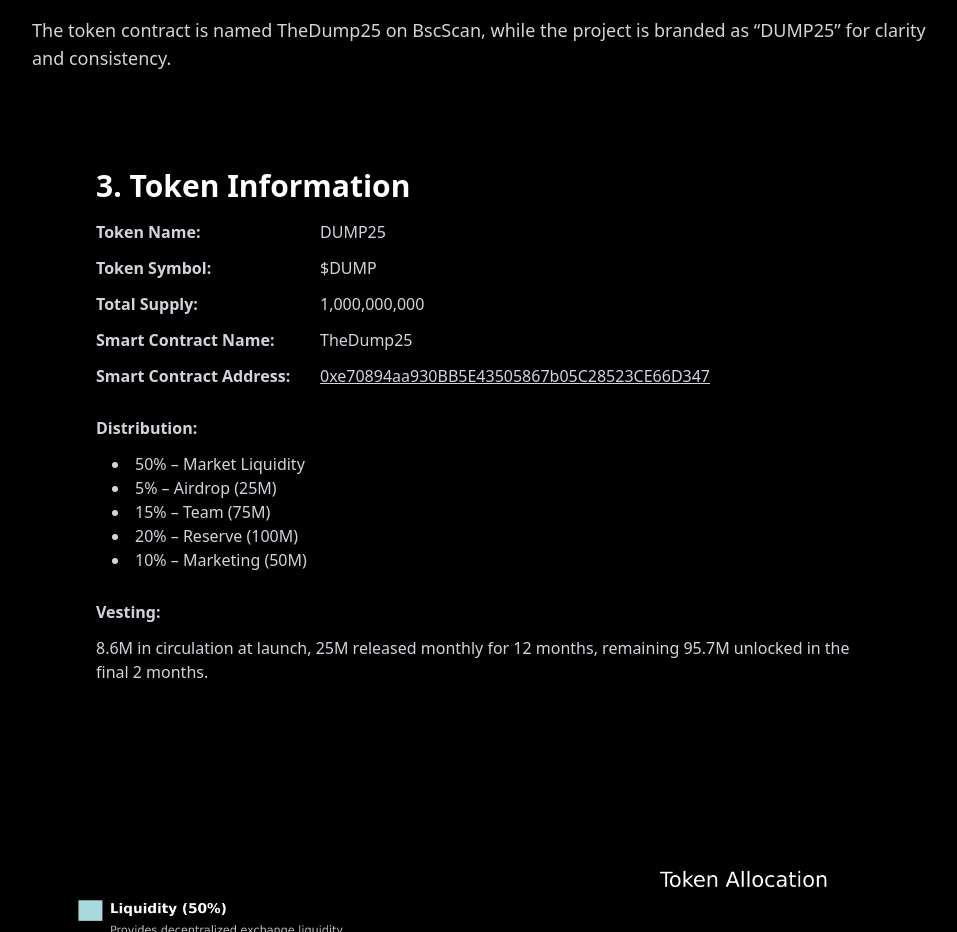
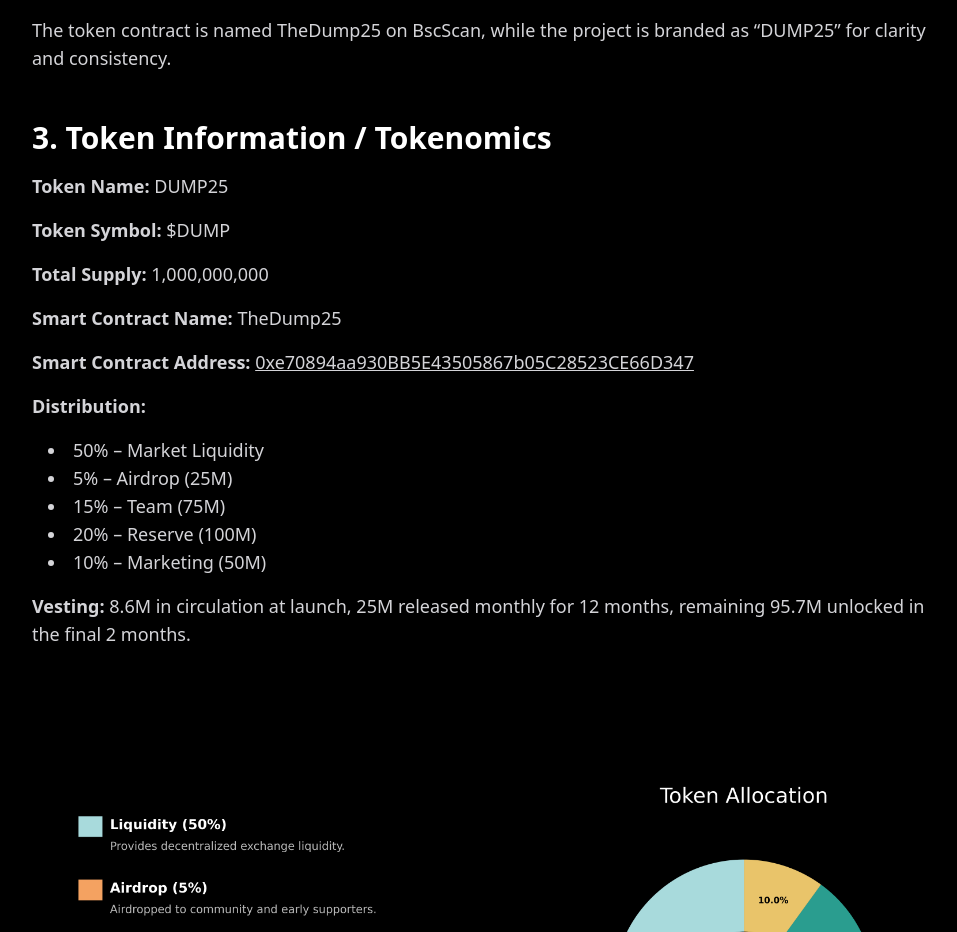
Before and after one commit to PAKmeme/dump25.io-site, a Next.js app: page /whitepaper in a window 1280 px wide. Shown: the part 900-1832 px from the top of the page, without its empty margins (160-1117 px from the left). Built offline with nearby package versions, Linux system fonts and the light colour scheme.

Commit message:
Update page.tsx

```diff
--- a/app/whitepaper/page.tsx
+++ b/app/whitepaper/page.tsx
@@ -37,36 +37,38 @@ He’s seen the game from the ground level — the forced liquidations, the engi
           </p>
         </section>
 
-       <section className="bg-black text-white py-12 px-4 md:px-16">
-  <h2 className="text-3xl font-bold mb-4">3. Token Information</h2>
-  <div className="max-w-3xl mx-auto grid grid-cols-1 md:grid-cols-[200px_1fr] gap-y-3 gap-x-6 text-gray-300 text-sm md:text-base">
-    <span className="font-semibold">Token Name:</span><span>DUMP25</span>
-    <span className="font-semibold">Token Symbol:</span><span>$DUMP</span>
-    <span className="font-semibold">Total Supply:</span><span>1,000,000,000</span>
-    <span className="font-semibold">Smart Contract Name:</span><span>TheDump25</span>
-    <span className="font-semibold">Smart Contract Address:</span>
+       <section>
+  <h2 className="text-3xl font-bold mb-4">3. Token Information / Tokenomics</h2>
+  <div className="text-zinc-300 text-lg space-y-4">
+    <p><strong>Token Name:</strong> DUMP25</p>
+    <p><strong>Token Symbol:</strong> $DUMP</p>
+    <p><strong>Total Supply:</strong> 1,000,000,000</p>
+    <p><strong>Smart Contract Name:</strong> TheDump25</p>
+    <p>
+      <strong>Smart Contract Address:</strong>{" "}
       <a
         href="https://bscscan.com/address/0xe70894aa930BB5E43505867b05C28523CE66D347"
+        className="underline hover:text-white break-words"
         target="_blank"
         rel="noopener noreferrer"
-      className="underline hover:text-white break-all"
       >
         0xe70894aa930BB5E43505867b05C28523CE66D347
       </a>
-    <span className="font-semibold col-span-2 mt-4">Distribution:</span>
-    <ul className="list-disc list-inside ml-4 col-span-2">
+    </p>
+    <p><strong>Distribution:</strong></p>
+    <ul className="list-disc list-inside ml-4">
       <li>50% – Market Liquidity</li>
       <li>5% – Airdrop (25M)</li>
       <li>15% – Team (75M)</li>
       <li>20% – Reserve (100M)</li>
       <li>10% – Marketing (50M)</li>
     </ul>
-    <span className="font-semibold col-span-2 mt-4">Vesting:</span>
-    <p className="col-span-2">
-      8.6M in circulation at launch, 25M released monthly for 12 months, remaining 95.7M unlocked in the final 2 months.
+    <p>
+      <strong>Vesting:</strong> 8.6M in circulation at launch, 25M released monthly for 12 months, remaining 95.7M unlocked in the final 2 months.
     </p>
   </div>
 </section>
+
 
         <section>
           <ul className="text-zinc-300 text-lg space-y-2 list-disc list-inside">
```
Lines whose indentation alone changed are shown as unchanged.
